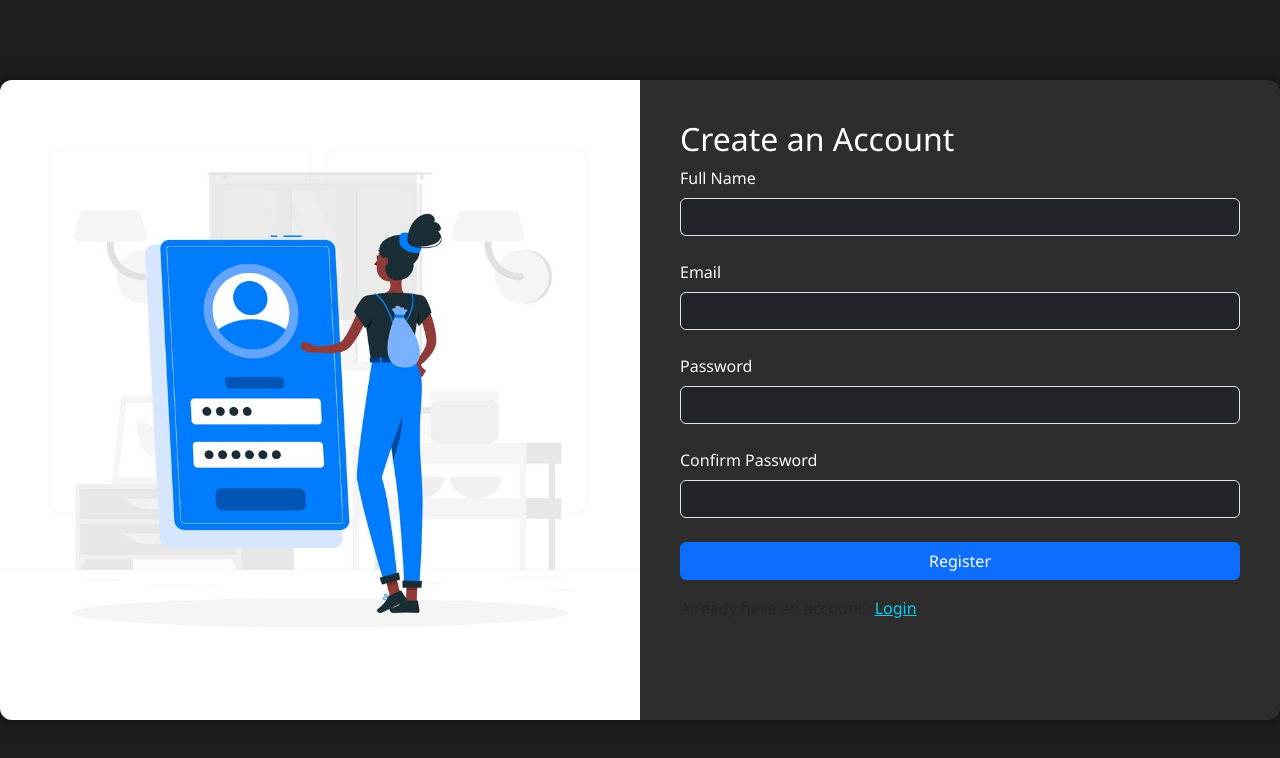
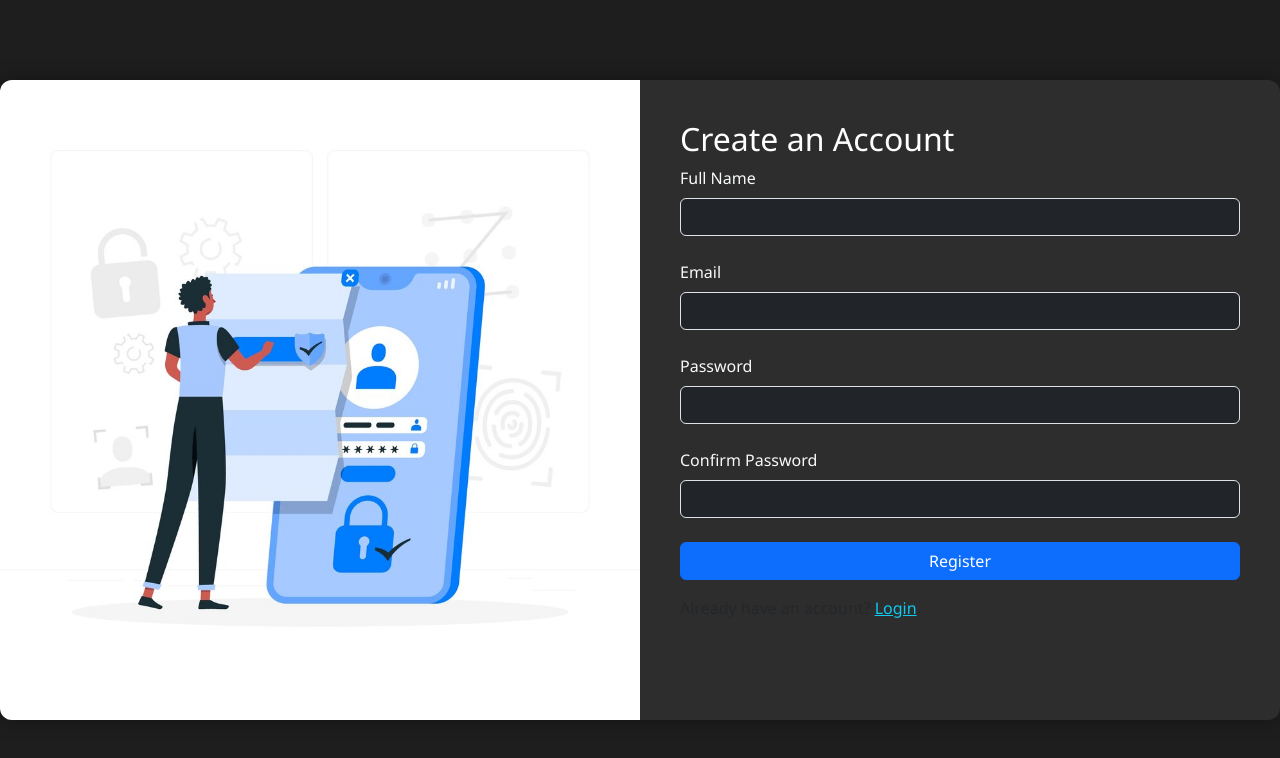
Before and after one commit to mrchiraggarg/onelink-react-typescript, a Next.js app in the folder client/: page /register in a window 1280 px wide. Shown: the top 758 px of the page. Built offline with nearby package versions, Linux system fonts and the light colour scheme.

Commit message:
register bg link changed

```diff
--- a/client/src/app/register/page.tsx
+++ b/client/src/app/register/page.tsx
@@ -30,7 +30,7 @@
             <div className="login-box">
                 {/* Left Image */}
                 <Image
-                    src="/login-bg.jpg"
+                    src="/register-bg.jpg"
                     alt="Register Visual"
                     width={500}
                     height={600}
```
